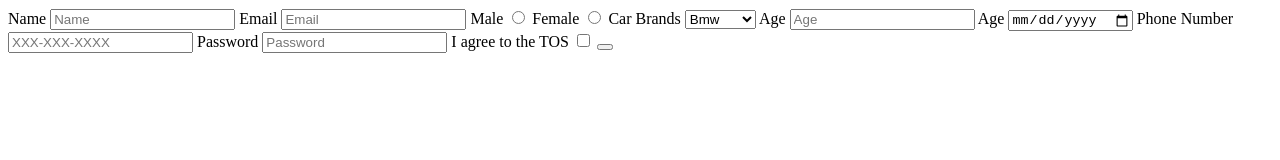
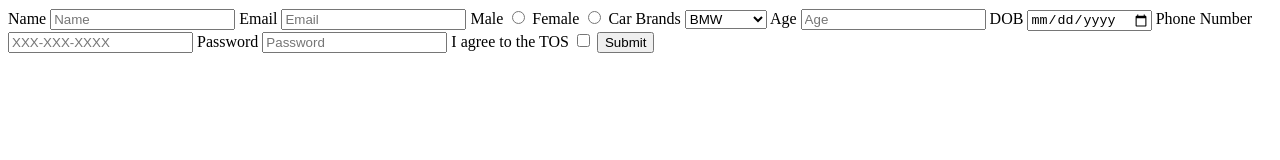
Before and after one commit to acciojob/signup-form-car-MohdAkram00, a website: page main.html in a window 1280 px wide. Drawn offline with Linux system fonts and the light colour scheme.

Commit message:
created a submission

```diff
--- a/main.html
+++ b/main.html
@@ -8,32 +8,32 @@
 
 <body>
 	<!-- the entire body must be written by student -->
-	<form  method="post">
+	<form method="post">
 		<label for="name">Name</label>
 		<input type="text" id="name" placeholder="Name" required/>
 		<label for="email">Email</label>
-		<input type="email" id="email" placeholder="Email" required/>
+		<input type="email" id="email" placeholder="Email" required>
 		<label for="gender_m">Male</label>
-		<input type="radio" id=gender_m name="gender" required/>
+		<input type="radio" id="gender_m" name="gender" required/>
 		<label for="gender_f">Female</label>
 		<input type="radio" id="gender_f" name="gender" required/>
 		<label for="cars">Car Brands</label>
-		<select placeholder="--Please choose an option--" id="cars" required>
-			<option>Bmw</option>
-			<option>Audi</option>
-			<option>Hyundai</option>
+		<select id="cars" placeholder="--Please choose an option--" required>
+			<option>BMW</option>
+			<option>AUDI</option>
+			<option>HYUNDAI</option>
 		</select>
 		<label for="age">Age</label>
 		<input type="number" id="age" placeholder="Age" required/>
-		<label for="age">Age</label>
+		<label for="dob">DOB</label>
 		<input type="date" id="dob" required/>
 		<label for="tel">Phone Number</label>
 		<input type="tel" id="tel" placeholder="XXX-XXX-XXXX"/>
 		<label for="password">Password</label>
 		<input type="password" id="password" placeholder="Password" required/>
-		<lable for="tos">I agree to the TOS</lable>
+		<label for="tos">I agree to the TOS</label>
 		<input type="checkbox" id="tos" required/>
-		<button type="submit">
+		<button type="submit">Submit</button>
 	</form>
     <script type="text/javascript" src="./script.js">
 </script>
```
